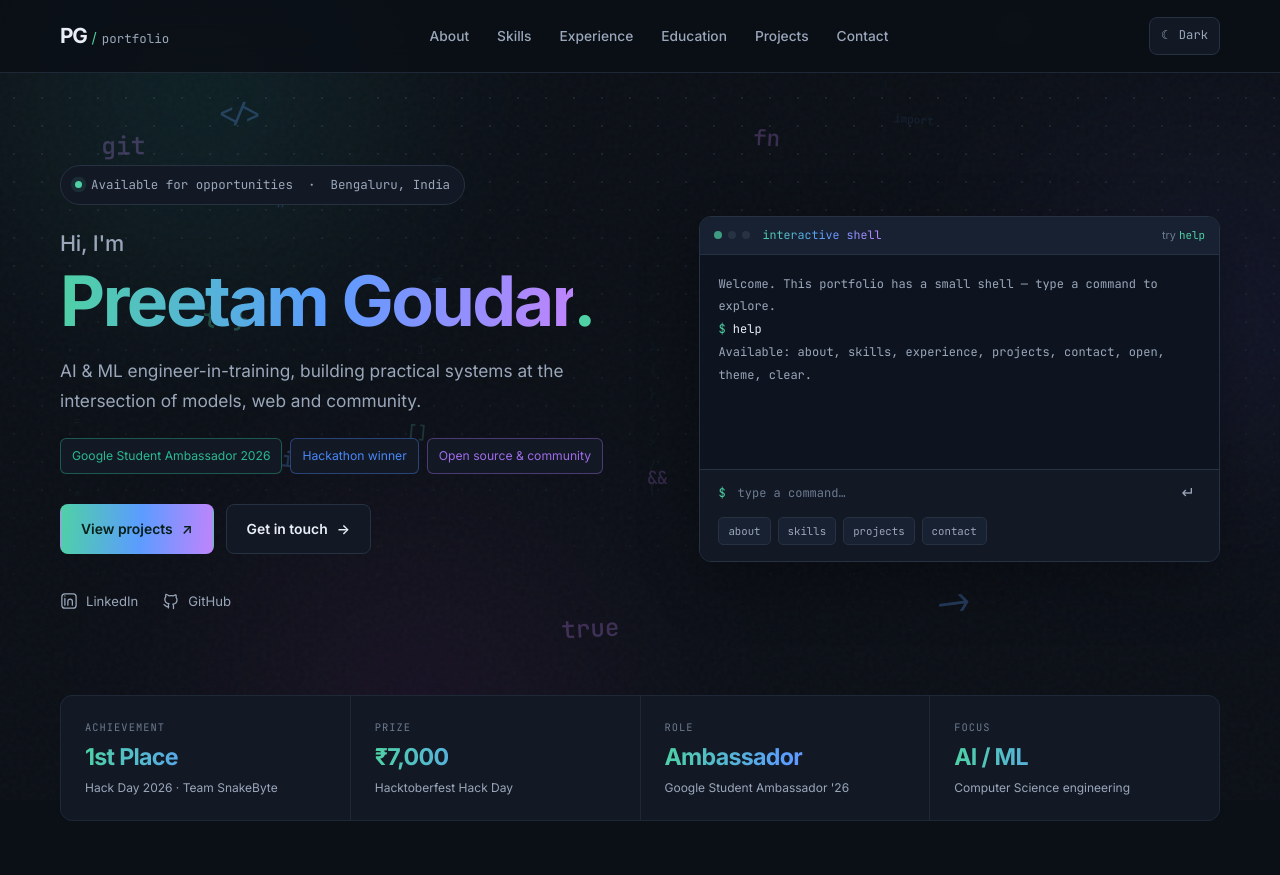
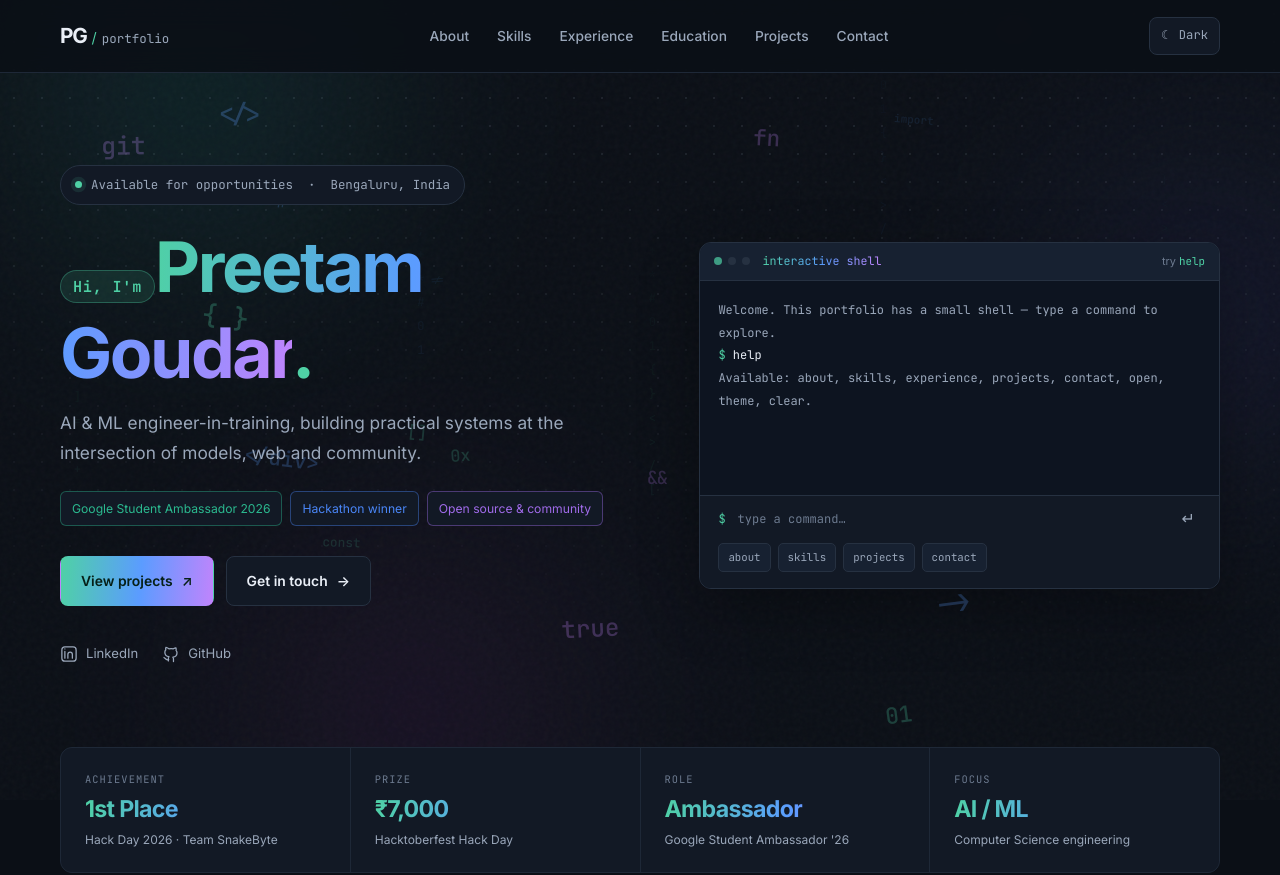
Before and after one commit to preetamggoudar/preetamggoudar.github.io, a plain HTML site: page index.html in a window 1280 px wide. Shown: the top 875 px of the page. Drawn offline with Linux system fonts and the light colour scheme; animation ran at ten frames a second.

Commit message:
Style Hi I'm greeting as highlighted monospace pill

```diff
--- a/styles.css
+++ b/styles.css
@@ -159,9 +159,13 @@ button { cursor: pointer; }
 @keyframes pulse { 50% { box-shadow: 0 0 0 7px rgba(79,209,165,0); } }
 h1 { font-size: clamp(2.8rem, 5.6vw, 4.35rem); line-height: 1.05; margin: 26px 0 18px; font-weight: 700; }
 .greeting {
-  display: block; margin-bottom: 8px;
-  font-size: clamp(1rem, 2vw, 1.35rem); font-weight: 500; letter-spacing: -.01em;
-  line-height: 1.2; color: var(--muted);
+  display: inline-block; margin-bottom: 14px;
+  font-family: "JetBrains Mono", ui-monospace, monospace;
+  font-size: clamp(.78rem, 1.6vw, .95rem); font-weight: 600; letter-spacing: .05em;
+  line-height: 1.4; color: var(--accent);
+  background: var(--accent-soft);
+  border: 1px solid color-mix(in srgb, var(--accent) 32%, transparent);
+  padding: 5px 12px; border-radius: 999px;
 }
 .hero-tagline { color: var(--muted); font-size: 1.08rem; max-width: 560px; line-height: 1.75; }
 .hero-highlights { display: flex; flex-wrap: wrap; gap: 8px; margin: 22px 0 30px; }
```
